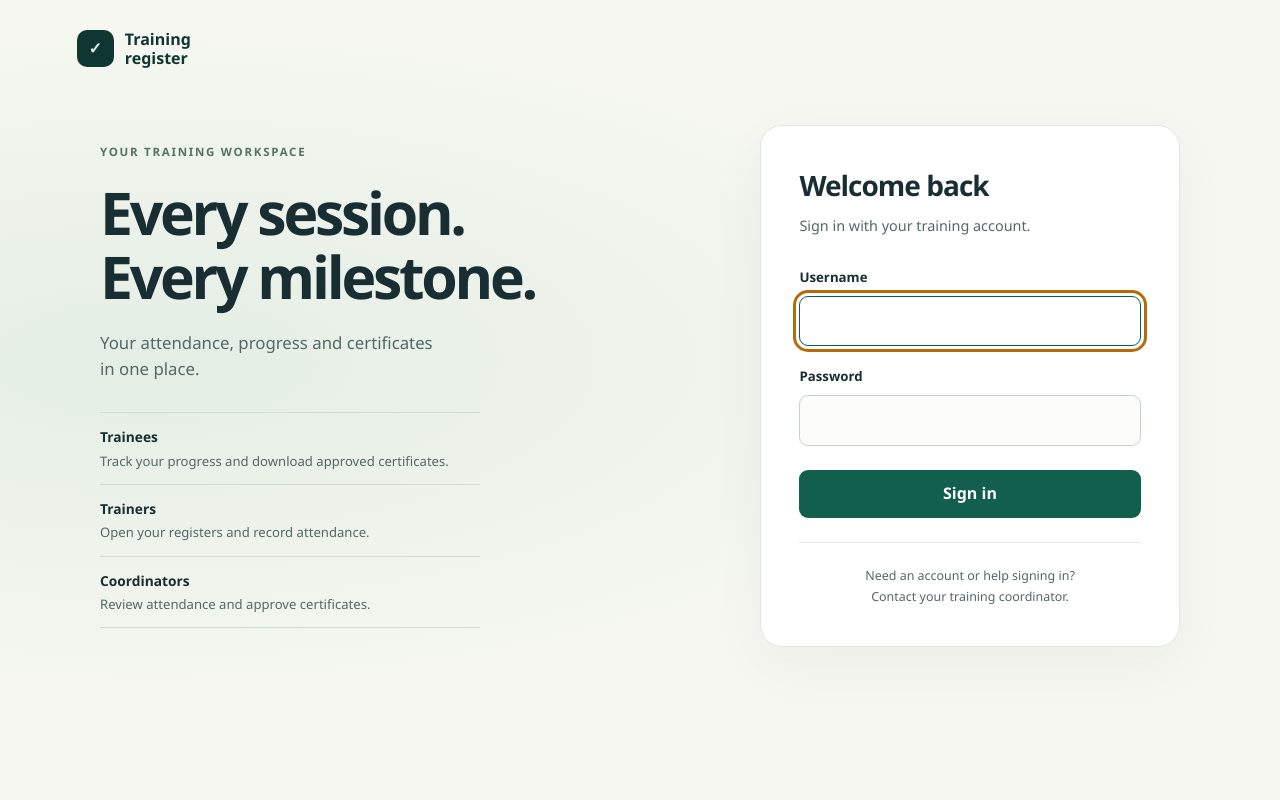
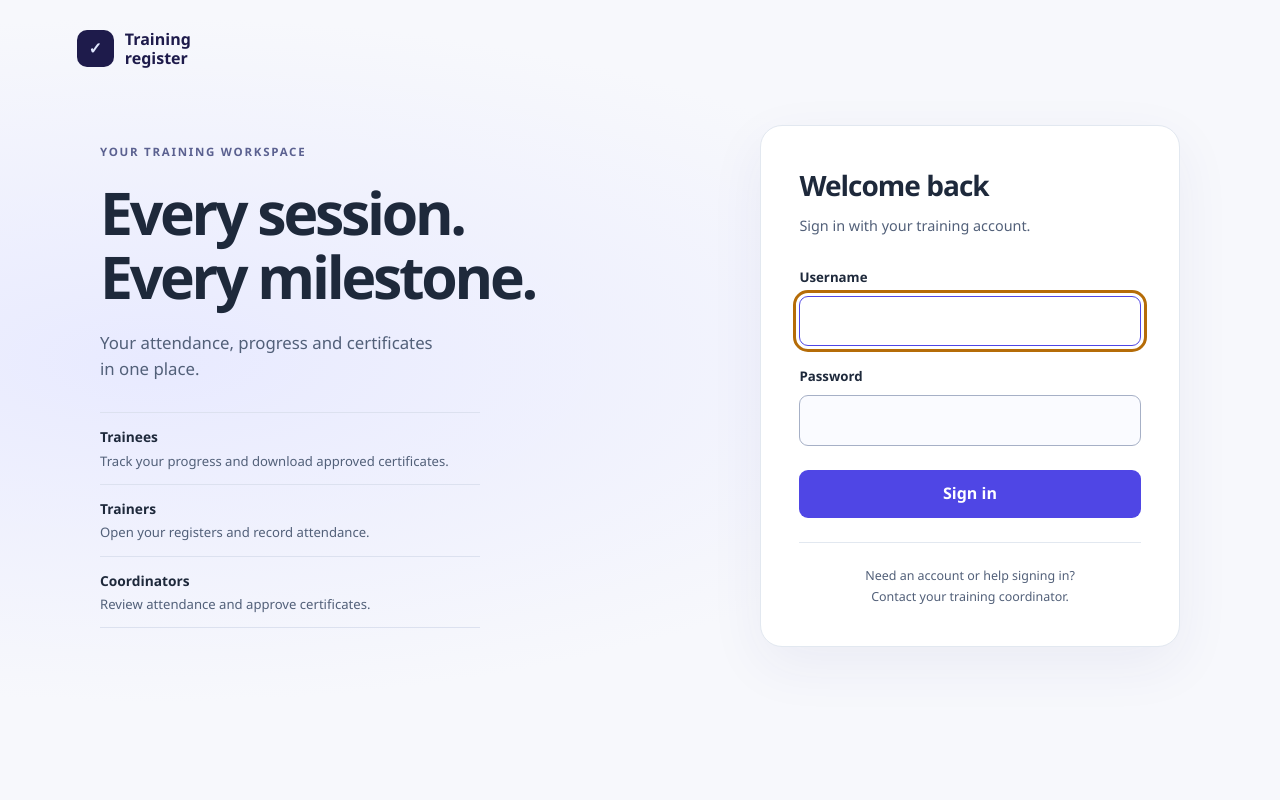
Before and after one commit to coder21-sp/trainee-attendance-register, a Django app: page /login/ in a window 1280 px wide. Run offline with Django 5.2, Linux system fonts and the light colour scheme.

Commit message:
Refresh web palette with indigo and slate

```diff
--- a/training/static/register.css
+++ b/training/static/register.css
@@ -1,10 +1,10 @@
-*{box-sizing:border-box}body{margin:0;background:#f5f4ee;color:#162e34;font:1rem/1.55 "Source Sans 3",system-ui,sans-serif}header{display:flex;align-items:center;justify-content:space-between;background:#123940;padding:1rem max(5vw,calc((100vw - 60rem)/2));gap:1rem}header a{color:white;font-weight:700;text-decoration:none}main{max-width:62rem;margin:auto;padding:2rem 1rem}h1{font-size:clamp(2rem,5vw,3.4rem);line-height:1.1}h2{margin:2rem 0 .6rem}a{color:#096258}button{background:#0a6155;color:white;border:0;border-radius:.4rem;padding:.7rem 1rem;font:inherit;cursor:pointer}header button{background:#245259}label{display:block}input:not([type=checkbox]){display:block;width:100%;max-width:25rem;padding:.65rem;border:1px solid #8caba5;border-radius:.35rem;font:inherit;margin:.3rem 0 .8rem}.row,.panel,.notice{background:#fff;border:1px solid #d9dfd7;padding:1rem;border-radius:.5rem;margin:.6rem 0}.row{display:flex;align-items:center;justify-content:space-between;flex-wrap:wrap;gap:.8rem}.row p{margin:.25rem 0}.notice{border-left:4px solid #138574}.panel button{margin-top:.5rem}video{width:100%;max-width:22rem}
+*{box-sizing:border-box}body{margin:0;background:#f7f8fc;color:#1e293b;font:1rem/1.55 "Source Sans 3",system-ui,sans-serif}header{display:flex;align-items:center;justify-content:space-between;background:#1e1b4b;padding:1rem max(5vw,calc((100vw - 60rem)/2));gap:1rem}header a{color:white;font-weight:700;text-decoration:none}main{max-width:62rem;margin:auto;padding:2rem 1rem}h1{font-size:clamp(2rem,5vw,3.4rem);line-height:1.1}h2{margin:2rem 0 .6rem}a{color:#4338ca}button{background:#4f46e5;color:white;border:0;border-radius:.4rem;padding:.7rem 1rem;font:inherit;cursor:pointer}header button{background:#37306b}label{display:block}input:not([type=checkbox]){display:block;width:100%;max-width:25rem;padding:.65rem;border:1px solid #94a3b8;border-radius:.35rem;font:inherit;margin:.3rem 0 .8rem}.row,.panel,.notice{background:#fff;border:1px solid #e2e8f0;padding:1rem;border-radius:.5rem;margin:.6rem 0}.row{display:flex;align-items:center;justify-content:space-between;flex-wrap:wrap;gap:.8rem}.row p{margin:.25rem 0}.notice{border-left:4px solid #6366f1}.panel button{margin-top:.5rem}video{width:100%;max-width:22rem}
 .pass{text-align:center;max-width:30rem}.pass img{display:block;margin:auto}
 @media print{header,.no-print{display:none}.pass{break-inside:avoid}}
 
 .audit-table{overflow-x:auto}.audit-table table{border-collapse:collapse;width:100%}.audit-table th,.audit-table td{text-align:left;vertical-align:top;padding:.55rem;border-bottom:1px solid #ddd}
 
-.audit-export{display:inline-block;background:#0a6155;color:white;padding:.4rem .8rem;border-radius:.4rem;text-decoration:none}
+.audit-export{display:inline-block;background:#4f46e5;color:white;padding:.4rem .8rem;border-radius:.4rem;text-decoration:none}
 
 :focus-visible {
   outline: 3px solid #b56c08;
@@ -17,7 +17,7 @@ select {
   max-width: 25rem;
   margin: .3rem 0 .8rem;
   padding: .65rem;
-  border: 1px solid #8caba5;
+  border: 1px solid #94a3b8;
   border-radius: .35rem;
   background: #fff;
   color: inherit;
@@ -48,33 +48,33 @@ summary { cursor: pointer; }
 
 /* Application shell and review layout shared with the approved plain-JavaScript preview. */
 :root {
-  --ink: #182e33;
-  --muted: #526966;
-  --paper: #f6f7f1;
-  --line: #d8e2d8;
-  --teal: #056356;
-  --deep: #103632;
+  --ink: #1e293b;
+  --muted: #526079;
+  --paper: #f7f8fc;
+  --line: #e2e8f0;
+  --accent: #4f46e5;
+  --deep: #1e1b4b;
 }
 body { background: var(--paper); color: var(--ink); font-family: 'Segoe UI', system-ui, sans-serif; }
 .app-frame { min-height: 100vh; display: grid; grid-template-columns: 223px minmax(0, 1fr); }
 .app-sidebar { background: var(--deep); color: white; padding: 31px 19px; display: flex; flex-direction: column; gap: 36px; }
 .app-brand { display: flex; align-items: center; gap: 11px; color: white; text-decoration: none; font-weight: 750; line-height: 1.15; }
-.app-brandmark { display: grid; place-items: center; width: 37px; height: 37px; border-radius: 10px; background: #c8ecd3; color: var(--deep); }
+.app-brandmark { display: grid; place-items: center; width: 37px; height: 37px; border-radius: 10px; background: #e0e7ff; color: var(--deep); }
 .app-nav { display: grid; gap: 5px; }
-.app-nav a { color: #d5e9df; text-decoration: none; padding: 10px 12px; border-radius: 8px; }
-.app-nav a:hover, .app-nav a[aria-current] { background: #26564c; color: white; }
-.app-account { margin-top: auto; padding-top: 16px; border-top: 1px solid #54776d; overflow-wrap: anywhere; }
-.app-account button { margin-top: 12px; background: #26564c; }
+.app-nav a { color: #e0e7ff; text-decoration: none; padding: 10px 12px; border-radius: 8px; }
+.app-nav a:hover, .app-nav a[aria-current] { background: #37306b; color: white; }
+.app-account { margin-top: auto; padding-top: 16px; border-top: 1px solid #595681; overflow-wrap: anywhere; }
+.app-account button { margin-top: 12px; background: #37306b; }
 main { min-width: 0; width: 100%; max-width: 1260px; padding: 30px clamp(18px, 4vw, 54px) 45px; }
 h1 { font-size: clamp(1.9rem, 4vw, 2.7rem); letter-spacing: -.04em; overflow-wrap: anywhere; }
 .skip-link { position: absolute; left: 12px; top: -80px; background: white; padding: 12px; z-index: 10; }
 .skip-link:focus { top: 12px; }
 .page-back { font-size: .85rem; text-decoration: none; }
-.page-hero { margin: 22px 0 18px; padding: 25px 28px; background: linear-gradient(115deg, #e1f0e5, #f3f6e1); border: 1px solid #d6e6d8; border-radius: 17px; display: flex; align-items: center; justify-content: space-between; gap: 18px; }
+.page-hero { margin: 22px 0 18px; padding: 25px 28px; background: linear-gradient(115deg, #e8ecff, #f3efff); border: 1px solid #dce1f5; border-radius: 17px; display: flex; align-items: center; justify-content: space-between; gap: 18px; }
 .page-hero h1 { margin: 0; }
-.page-hero p { color: #3f5751; margin: 9px 0 0; }
-.register-link { display: inline-block; border: 1px solid #b3c9bd; background: white; border-radius: 7px; color: #145a49; padding: 7px 11px; text-decoration: none; font-size: .85rem; font-weight: 650; }
-.register-link-primary { background: var(--teal); color: white; border-color: var(--teal); }
+.page-hero p { color: #475569; margin: 9px 0 0; }
+.register-link { display: inline-block; border: 1px solid #c7d2fe; background: white; border-radius: 7px; color: #4338ca; padding: 7px 11px; text-decoration: none; font-size: .85rem; font-weight: 650; }
+.register-link-primary { background: var(--accent); color: white; border-color: var(--accent); }
 .review-metrics { display: grid; grid-template-columns: repeat(3, minmax(0, 1fr)); gap: 12px; margin-bottom: 25px; }
 .review-metric { background: white; border: 1px solid var(--line); padding: 16px 18px; border-radius: 12px; }
 .review-metric span { font-size: .82rem; color: var(--muted); }
@@ -85,14 +85,14 @@ h1 { font-size: clamp(1.9rem, 4vw, 2.7rem); letter-spacing: -.04em; overflow-wra
 .review-filters { margin-top: 12px; max-width: 680px; }
 .review-table-wrap { overflow-x: auto; }
 .review-table { width: 100%; border-collapse: collapse; text-align: left; }
-.review-table th, .review-table td { padding: 14px 16px; border-top: 1px solid #e4ebe5; vertical-align: top; }
-.review-table thead th { font-size: .78rem; background: #f9faf7; color: #4c6863; }
+.review-table th, .review-table td { padding: 14px 16px; border-top: 1px solid #e2e8f0; vertical-align: top; }
+.review-table thead th { font-size: .78rem; background: #f8fafc; color: #526079; }
 .review-table tbody th { font-weight: normal; }
 .review-table tr[hidden] { display: none; }
 .review-secondary { font-size: .78rem; color: var(--muted); margin-top: 5px; }
 .attendance-meter { display: block; width: 84px; height: 12px; margin-top: 5px; }
 .review-pill { display: inline-block; border-radius: 99px; padding: 3px 8px; font-size: .75rem; font-weight: 700; }
-.review-pill-approved { background: #e2f4e8; color: #15553c; }
+.review-pill-approved { background: #e0e7ff; color: #3730a3; }
 .review-pill-pending { background: #edf1fb; color: #394f76; }
 .review-pill-below { background: #fff0d8; color: #6d4613; }
 .review-actions, .dashboard-actions { display: flex; flex-wrap: wrap; gap: 8px; align-items: center; }
@@ -124,14 +124,14 @@ h1 { font-size: clamp(1.9rem, 4vw, 2.7rem); letter-spacing: -.04em; overflow-wra
 /* Shared sign-in page. */
 .app-frame-public {
   display: block;
-  background: radial-gradient(ellipse at 12% 45%, #e4eee5 0, transparent 55%), #f6f7f1;
+  background: radial-gradient(ellipse at 12% 45%, #e8eaff 0, transparent 55%), #f7f8fc;
 }
 .app-frame-public .app-sidebar {
   background: transparent;
   padding: 30px clamp(24px, 6vw, 90px);
 }
 .app-frame-public .app-brand { color: var(--deep); }
-.app-frame-public .app-brandmark { background: var(--deep); color: #d8f2df; }
+.app-frame-public .app-brandmark { background: var(--deep); color: #e0e7ff; }
 .app-frame-public main { max-width: 1160px; padding: 28px 40px 80px; }
 .login-layout {
   display: grid;
@@ -140,23 +140,23 @@ h1 { font-size: clamp(1.9rem, 4vw, 2.7rem); letter-spacing: -.04em; overflow-wra
   align-items: center;
   min-height: 62vh;
 }
-.login-eyebrow { color: #537365; font-size: .72rem; font-weight: 750; letter-spacing: .15em; margin: 0 0 20px; }
+.login-eyebrow { color: #5b6190; font-size: .72rem; font-weight: 750; letter-spacing: .15em; margin: 0 0 20px; }
 .login-intro h1 { font-size: clamp(2.5rem, 4.6vw, 4rem); letter-spacing: -.055em; line-height: 1.08; margin: 0; font-weight: 650; }
 .login-lead { color: var(--muted); font-size: 1.05rem; max-width: 340px; margin: 22px 0 30px; }
-.login-roles { margin: 0; max-width: 380px; border-top: 1px solid #cfddd2; }
-.login-roles div { padding: 13px 0; border-bottom: 1px solid #cfddd2; }
+.login-roles { margin: 0; max-width: 380px; border-top: 1px solid #dce1ef; }
+.login-roles div { padding: 13px 0; border-bottom: 1px solid #dce1ef; }
 .login-roles dt { font-size: .86rem; font-weight: 700; }
 .login-roles dd { margin: 3px 0 0; color: var(--muted); font-size: .82rem; }
-.login-card { background: #fff; border: 1px solid #e1e8df; border-radius: 22px; padding: clamp(24px, 3vw, 40px); box-shadow: 0 18px 55px #12382e0b; }
+.login-card { background: #fff; border: 1px solid #e2e8f0; border-radius: 22px; padding: clamp(24px, 3vw, 40px); box-shadow: 0 18px 55px #312e8110; }
 .login-card-heading h2 { font-size: 1.75rem; letter-spacing: -.035em; margin: 0 0 7px; }
 .login-card-heading p { color: var(--muted); font-size: .9rem; margin: 0 0 30px; }
 .login-field { margin-bottom: 20px; }
 .login-field label { font-size: .83rem; font-weight: 650; margin-bottom: 8px; }
-.login-field input:not([type=checkbox]) { width: 100%; max-width: none; margin: 0; min-height: 48px; padding: 12px 14px; border: 1px solid #c5d3ca; border-radius: 9px; background: #fcfdfb; font-size: 1rem; }
-.login-field input:focus { border-color: #056356; background: white; }
-.login-submit { width: 100%; min-height: 48px; border-radius: 9px; background: #125f4e; font-weight: 650; margin-top: 4px; }
-.login-submit:hover { background: #0d493c; }
-.login-help { margin: 24px 0 0; padding-top: 22px; border-top: 1px solid #e5ebe5; text-align: center; color: var(--muted); font-size: .78rem; line-height: 1.7; }
+.login-field input:not([type=checkbox]) { width: 100%; max-width: none; margin: 0; min-height: 48px; padding: 12px 14px; border: 1px solid #a6b0c6; border-radius: 9px; background: #fafbff; font-size: 1rem; }
+.login-field input:focus { border-color: #4f46e5; background: white; }
+.login-submit { width: 100%; min-height: 48px; border-radius: 9px; background: #4f46e5; font-weight: 650; margin-top: 4px; }
+.login-submit:hover { background: #4338ca; }
+.login-help { margin: 24px 0 0; padding-top: 22px; border-top: 1px solid #e2e8f0; text-align: center; color: var(--muted); font-size: .78rem; line-height: 1.7; }
 .login-errors { background: #fff2ef; color: #8a3526; border-radius: 8px; padding: 12px; margin-bottom: 20px; font-size: .85rem; }
 .login-errors ul, .login-field .errorlist { padding-left: 18px; margin: 0; }
 @media (max-width: 760px) {
@@ -169,3 +169,7 @@ h1 { font-size: clamp(1.9rem, 4vw, 2.7rem); letter-spacing: -.04em; overflow-wra
   .login-roles { display: none; }
   .login-card { padding: 26px; border-radius: 16px; }
 }
+
+.attendance-meter { accent-color: var(--accent); }
+.attendance-meter::-webkit-meter-optimum-value { background: var(--accent); }
+.attendance-meter::-moz-meter-bar { background: var(--accent); }
```
